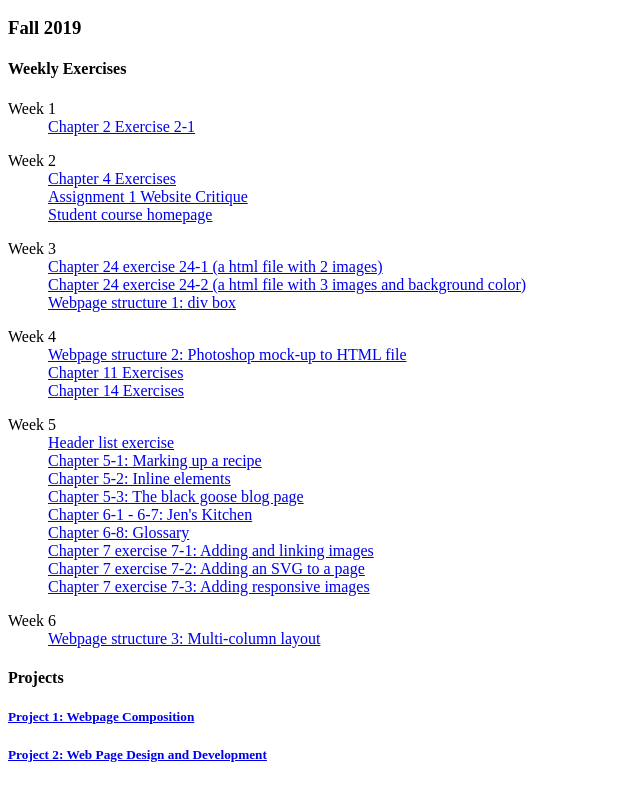
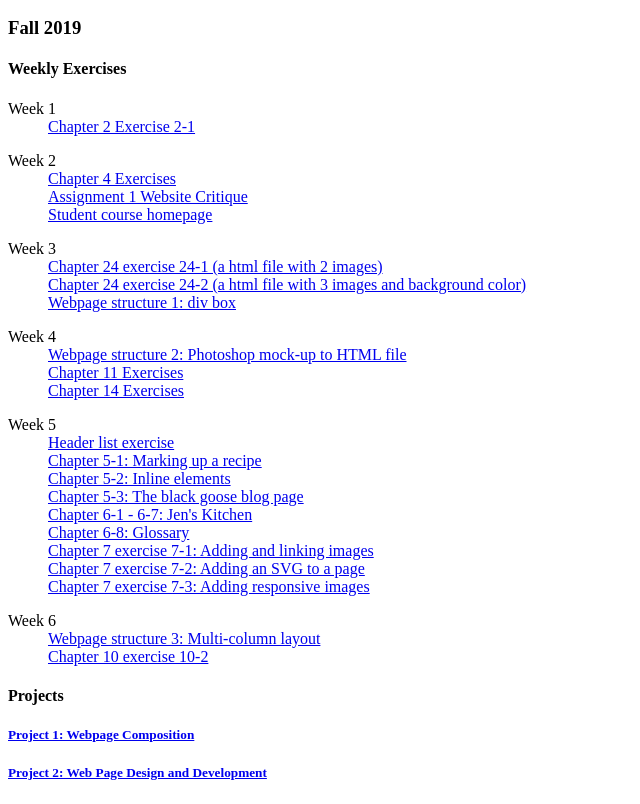
Before and after one commit to oldmanspidey/AVT-217-004-Fall-2019, a plain HTML site: page index.html in a window 1280 px wide. Shown: the part 168-972 px from the top of the page, without its empty margins (0-640 px from the left). Drawn offline with Linux system fonts and the light colour scheme.

Commit message:
Update index.html

```diff
--- a/index.html
+++ b/index.html
@@ -58,6 +58,7 @@
 <dl>
 <dt>Week 6</dt>
 	<dd><a href="/AVT-217-004-Fall-2019/weekly/w6/columns.html">Webpage structure 3: Multi-column layout</a></dd>
+	<dd><a href="/AVT-217-004-Fall-2019/weekly/w6/ch10-2.html">Chapter 10 exercise 10-2</a></dd>
 </dl>
 
 </div><!-- weekly ends-->
```
